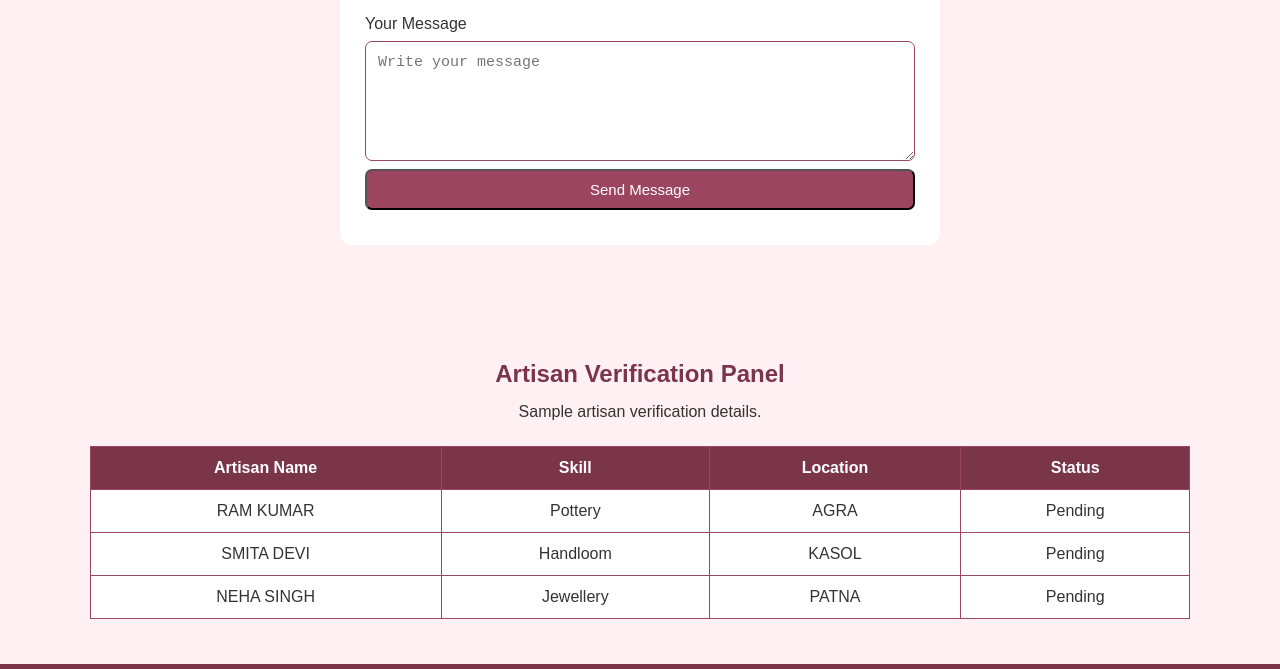
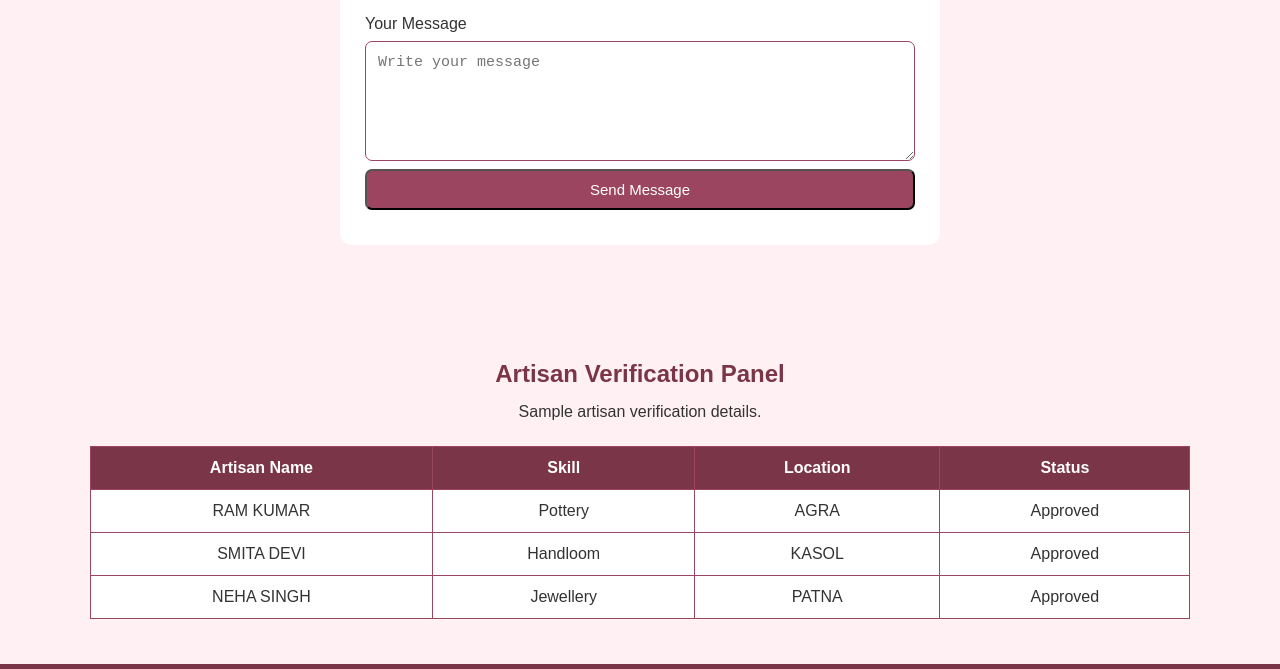
Before and after one commit to palakgangwar8956-sys/craftNest, a plain HTML site: page index.html in a window 1280 px wide. Shown: the part 4184-4853 px from the top of the page. Drawn offline with Linux system fonts and the light colour scheme.

Commit message:
Change artisan verification status to Approved
Updated artisan verification status from 'Pending' to 'Approved' for all artisans.

```diff
--- a/index.html
+++ b/index.html
@@ -266,19 +266,19 @@
                 <td>RAM KUMAR</td>
                 <td>Pottery</td>
                 <td>AGRA</td>
-                <td>Pending</td>
+                <td>Approved</td>
             </tr>
             <tr>
                 <td>SMITA DEVI</td>
                 <td>Handloom</td>
                 <td>KASOL</td>
-                <td>Pending</td>
+                <td>Approved</td>
             </tr>
             <tr>
                 <td>NEHA SINGH</td>
                 <td>Jewellery</td>
                 <td>PATNA</td>
-                <td>Pending</td>
+                <td>Approved</td>
             </tr>
         </table>
     </section>
```
